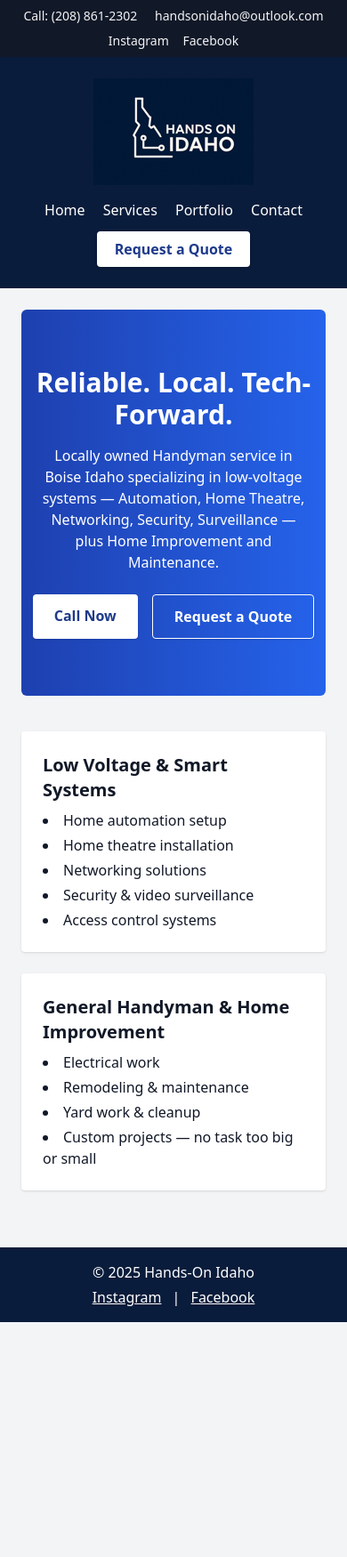
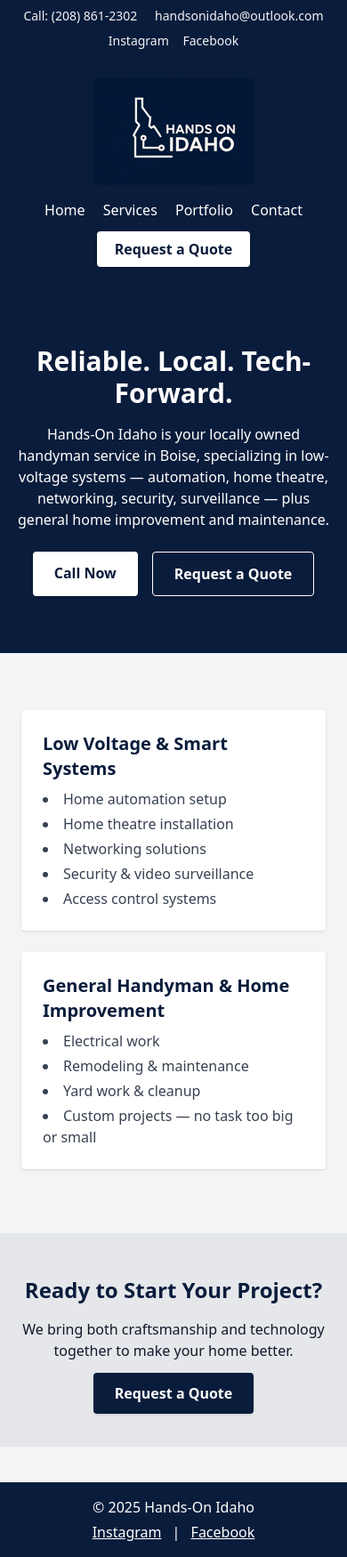
Before and after one commit to austindholt/Hands-On-Idaho, a plain HTML site: page index.html in a window 390 px wide. Shown: the whole page at 89% size. Before the commit the page ends 1486 px from the top, so only its background shows below. Drawn offline with nearby package versions, Linux system fonts and the light colour scheme.

Commit message:
Update index.html

```diff
--- a/index.html
+++ b/index.html
@@ -1,54 +1,31 @@
 <!DOCTYPE html>
 <html lang="en">
 <head>
-
+  <meta charset="UTF-8" />
+  <meta name="viewport" content="width=device-width, initial-scale=1.0" />
   <title>Hands-On Idaho — Boise Handyman & Low-Voltage</title>
-  <meta name="description" content="Locally owned handyman service in Boise, ID specializing in low-voltage automation, home theatre, networking, security and surveillance — plus home improvement and maintenance.">
-  <meta name="viewport" content="width=device-width, initial-scale=1">
+  <meta name="description" content="Hands-On Idaho: locally owned handyman service in Boise, ID specializing in low-voltage automation, home theatre, networking, security, and surveillance — plus home improvement and maintenance.">
   <link rel="icon" href="favicon.ico" type="image/x-icon">
-  <!-- Open Graph -->
-  <meta property="og:type" content="website">
-  <meta property="og:title" content="Hands-On Idaho — Boise Handyman & Low-Voltage">
-  <meta property="og:description" content="Locally owned handyman service in Boise, ID specializing in low-voltage automation, home theatre, networking, security and surveillance — plus home improvement and maintenance.">
-  <meta property="og:url" content="https://handsonidaho.com">
-  <meta property="og:image" content="https://handsonidaho.com/og-image.png">
-  <meta property="og:image:width" content="1200">
-  <meta property="og:image:height" content="630">
-  <!-- Twitter Card -->
-  <meta name="twitter:card" content="summary_large_image">
-  <meta name="twitter:title" content="Hands-On Idaho — Boise Handyman & Low-Voltage">
-  <meta name="twitter:description" content="Locally owned handyman service in Boise, ID specializing in low-voltage automation, home theatre, networking, security and surveillance — plus home improvement and maintenance.">
-  <meta name="twitter:image" content="https://handsonidaho.com/og-image.png">
-  <!-- Analytics (replace G-XXXXXXX with your GA4 ID if you enable Google Analytics) -->
-  <!-- Google tag (gtag.js) -->
-<script async src="https://www.googletagmanager.com/gtag/js?id=G-B5PNK5EFXL"></script>
-<script>
-  window.dataLayer = window.dataLayer || [];
-  function gtag(){dataLayer.push(arguments);}
-  gtag('js', new Date());
-
-  gtag('config', 'G-B5PNK5EFXL');
-</script>
-  <!-- Optional privacy-friendly analytics via Plausible (works if you set it up) -->
-  <script defer data-domain="handsonidaho.com" src="https://plausible.io/js/script.js"></script>
   <script src="https://cdn.tailwindcss.com"></script>
-
 </head>
 <body class="bg-gray-100 text-gray-900 font-sans">
 
-  <div class="bg-gray-900 text-gray-100 text-sm">
+  <!-- Top Bar -->
+  <div class="bg-[#0a1c3b] text-gray-100 text-sm">
     <div class="max-w-6xl mx-auto flex flex-col sm:flex-row items-center justify-between px-4 py-2">
       <div class="space-x-4">
-        <a href="tel:+12088612302" class="hover:underline">Call: (208) 861-2302</a>
+        <a href="tel:2088612302" class="hover:underline">Call: (208) 861-2302</a>
         <span class="hidden sm:inline">|</span>
         <a href="mailto:handsonidaho@outlook.com" class="hover:underline">handsonidaho@outlook.com</a>
       </div>
       <div class="space-x-3 mt-2 sm:mt-0">
-        <a href="https://www.instagram.com/handsonidaho?igsh=N3J2aWc5aHJwdXpu&utm_source=qr" target="_blank" aria-label="Instagram" title="Instagram" class="hover:underline">Instagram</a>
-        <a href="https://www.facebook.com/profile.php?id=61580497944298" target="_blank" aria-label="Facebook" title="Facebook" class="hover:underline">Facebook</a>
+        <a href="https://www.instagram.com/handsonidaho" target="_blank" class="hover:underline">Instagram</a>
+        <a href="https://www.facebook.com/profile.php?id=61580497944298" target="_blank" class="hover:underline">Facebook</a>
       </div>
     </div>
   </div>
+
+  <!-- Header -->
   <header class="bg-[#0a1c3b] text-white p-6 text-center">
     <img id="logo" alt="Hands-On Idaho Logo" class="mx-auto mb-4" style="max-height:120px;">
     <script>
@@ -64,26 +41,27 @@
       <a href="portfolio.html" class="hover:underline">Portfolio</a>
       <a href="contact.html" class="hover:underline">Contact</a>
     </nav>
-    <a href="contact.html" class="inline-block bg-white text-blue-900 px-5 py-2 font-semibold rounded shadow hover:bg-gray-200">Request a Quote</a>
+    <a href="contact.html" class="inline-block bg-white text-[#0a1c3b] px-5 py-2 font-semibold rounded shadow hover:bg-gray-200">Request a Quote</a>
   </header>
 
-  <main class="p-6 max-w-5xl mx-auto">
-<section class="text-center py-16 sm:py-20 bg-gradient-to-r from-blue-800 to-blue-600 text-white rounded-md">
-  <h1 class="text-3xl sm:text-4xl font-bold mb-4">Reliable. Local. Tech-Forward.</h1>
+  <!-- Hero -->
+  <section class="text-center py-16 sm:py-20 bg-[#0a1c3b] text-white">
+    <h1 class="text-3xl sm:text-5xl font-bold mb-4">Reliable. Local. Tech-Forward.</h1>
     <p class="mb-6 max-w-3xl mx-auto px-4">
-    Locally owned Handyman service in Boise Idaho specializing in low-voltage systems — Automation, Home Theatre,
-    Networking, Security, Surveillance — plus Home Improvement and Maintenance.
+      Hands-On Idaho is your locally owned handyman service in Boise, specializing in low-voltage systems — automation, home theatre,
+      networking, security, surveillance — plus general home improvement and maintenance.
     </p>
     <div class="flex justify-center gap-4">
-    <a href="tel:+12088612302" class="bg-white text-blue-900 px-6 py-3 font-semibold rounded shadow hover:bg-gray-200">Call Now</a>
-    <a href="contact.html" class="bg-transparent border border-white px-6 py-3 font-semibold rounded shadow hover:bg-white hover:text-blue-900">Request a Quote</a>
+      <a href="tel:2088612302" class="bg-white text-[#0a1c3b] px-6 py-3 font-semibold rounded shadow hover:bg-gray-200">Call Now</a>
+      <a href="contact.html" class="bg-transparent border border-white px-6 py-3 font-semibold rounded shadow hover:bg-white hover:text-[#0a1c3b]">Request a Quote</a>
     </div>
   </section>
 
-<section class="mt-10 grid gap-6 md:grid-cols-2">
+  <!-- Services Snapshot -->
+  <section class="p-6 max-w-6xl mx-auto mt-10 grid gap-6 md:grid-cols-2">
     <div class="bg-white p-6 rounded shadow">
-    <h3 class="text-xl font-semibold mb-2">Low Voltage & Smart Systems</h3>
-    <ul class="list-disc list-inside space-y-1">
+      <h3 class="text-xl font-semibold mb-2 text-[#0a1c3b]">Low Voltage & Smart Systems</h3>
+      <ul class="list-disc list-inside space-y-1 text-gray-700">
         <li>Home automation setup</li>
         <li>Home theatre installation</li>
         <li>Networking solutions</li>
@@ -92,8 +70,8 @@
       </ul>
     </div>
     <div class="bg-white p-6 rounded shadow">
-    <h3 class="text-xl font-semibold mb-2">General Handyman & Home Improvement</h3>
-    <ul class="list-disc list-inside space-y-1">
+      <h3 class="text-xl font-semibold mb-2 text-[#0a1c3b]">General Handyman & Home Improvement</h3>
+      <ul class="list-disc list-inside space-y-1 text-gray-700">
         <li>Electrical work</li>
         <li>Remodeling & maintenance</li>
         <li>Yard work & cleanup</li>
@@ -101,13 +79,22 @@
       </ul>
     </div>
   </section>
-</main>
+
+  <!-- CTA Banner -->
+  <section class="mt-12 py-12 bg-gray-200 text-center">
+    <h2 class="text-2xl font-bold mb-4 text-[#0a1c3b]">Ready to Start Your Project?</h2>
+    <p class="mb-6">We bring both craftsmanship and technology together to make your home better.</p>
+    <a href="contact.html" class="bg-[#0a1c3b] text-white px-6 py-3 font-semibold rounded shadow hover:bg-blue-800">Request a Quote</a>
+  </section>
+
+  <!-- Footer -->
   <footer class="bg-[#0a1c3b] text-white text-center p-4 mt-10">
-    <p>© 2025 Hands-On Idaho</p>
+    <p>&copy; 2025 Hands-On Idaho</p>
     <p class="mt-1">
-      <a href="https://www.instagram.com/handsonidaho?igsh=N3J2aWc5aHJwdXpu&utm_source=qr" target="_blank" class="mx-2 underline">Instagram</a> |
+      <a href="https://www.instagram.com/handsonidaho" target="_blank" class="mx-2 underline">Instagram</a> |
       <a href="https://www.facebook.com/profile.php?id=61580497944298" target="_blank" class="mx-2 underline">Facebook</a>
     </p>
   </footer>
+
 </body>
 </html>
```
Lines whose indentation alone changed are shown as unchanged.
